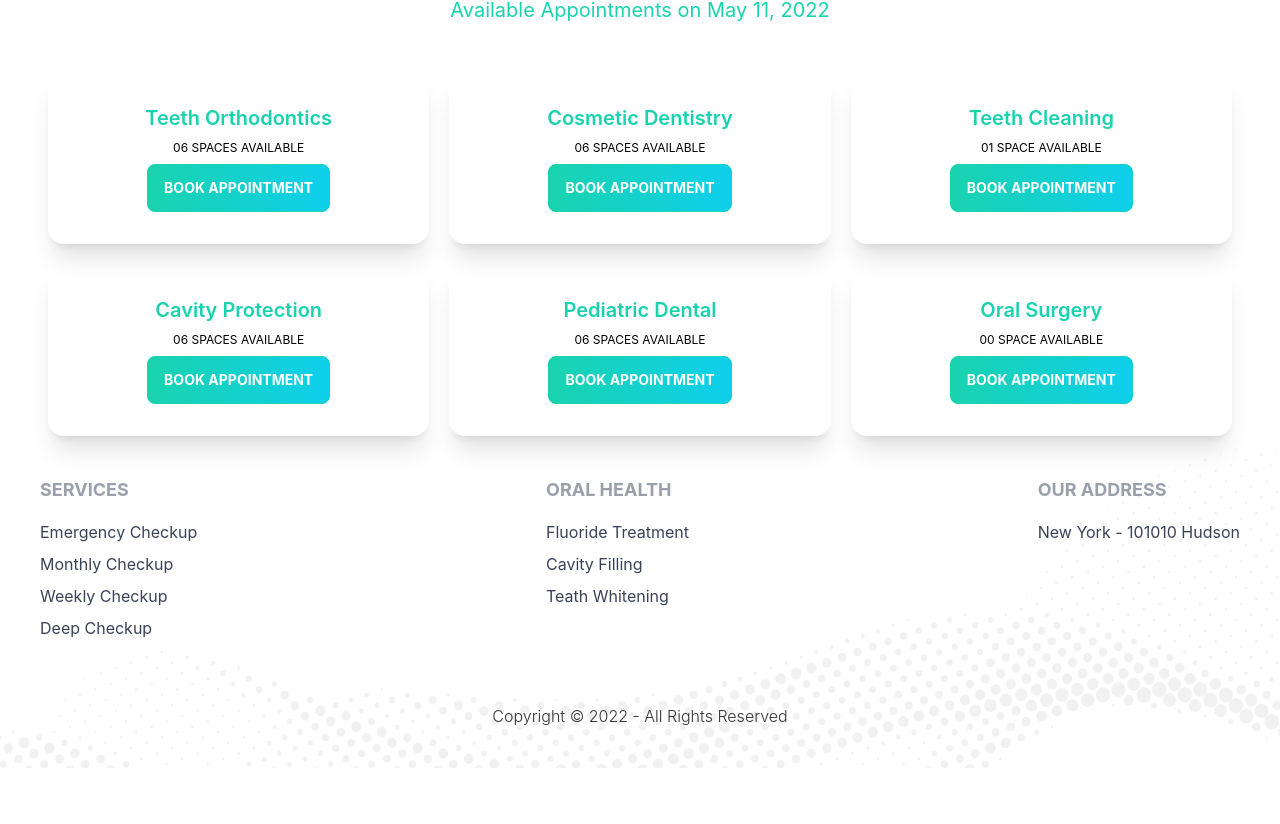
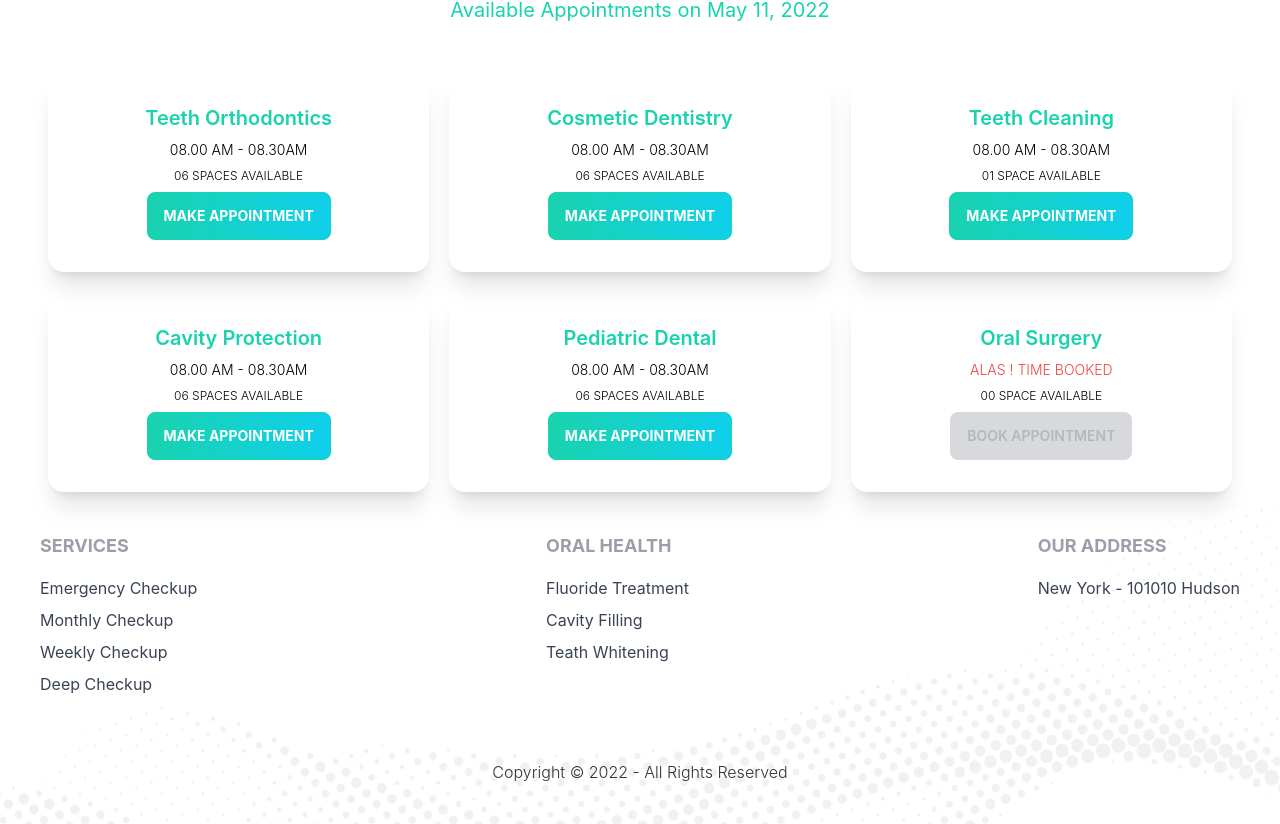
Before and after one commit to sabbirpboss/doctors-portal-client, a React (Create React App) app: page /appointment in a window 1280 px wide. Shown: the part 852-1676 px from the top of the page. Before the commit the page ends 1620 px from the top, so only its background shows below. Built offline with nearby package versions, Linux system fonts and the light colour scheme; the HTML template or start-up script is replaced by a standard one.

Commit message:
btn dynamically

```diff
--- a/src/Pages/Appointment/AvailableAppoint/Booking/Booking.js
+++ b/src/Pages/Appointment/AvailableAppoint/Booking/Booking.js
@@ -7,12 +7,32 @@ const Booking = ({ booking }) => {
     <div class="card text-neutral-content shadow-xl">
       <div class="card-body items-center text-center">
         <h2 class="card-title text-secondary text-xl font-semibold">{name}</h2>
-        <p className="uppercase text-black text-xs">
+        <p className="uppercase text-sm font-light text-black">
+          {slots.length > 0 ? (
+            <span title="Available. Hit the Button for Booking Now">
+              {slots[0]}
+            </span>
+          ) : (
+            <span
+              title="Please Don't Worry. Try Again Later."
+              className="text-red-500"
+            >
+              Alas ! Time Booked
+            </span>
+          )}
+        </p>
+        <p className="uppercase text-black text-xs font-light">
           {slots.length < 10 ? 0 : 0}
           {slots.length} {slots.length > 1 ? "Spaces" : "Space"} Available
         </p>
         <div class="card-actions justify-end">
-          <MainBtn>Book Appointment</MainBtn>
+            {
+            slots.length === 0
+            ?
+            <button disabled className="btn bg-base-200">Book Appointment</button>
+            :
+            <MainBtn>Make Appointment</MainBtn>
+            }
         </div>
       </div>
     </div>
```
